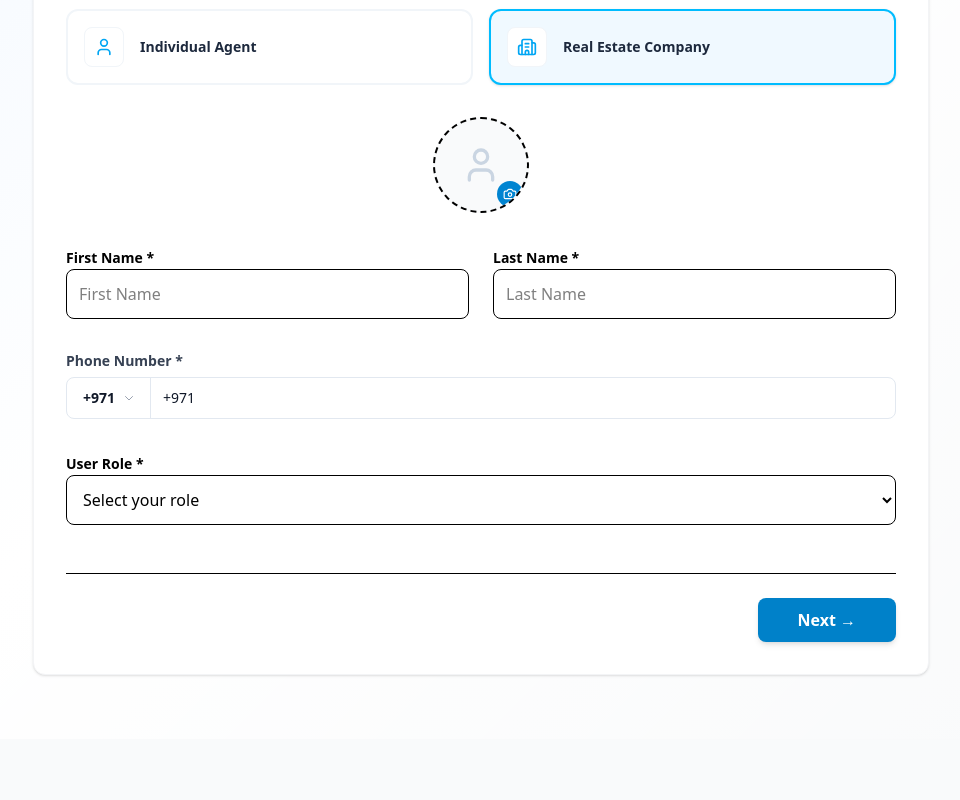
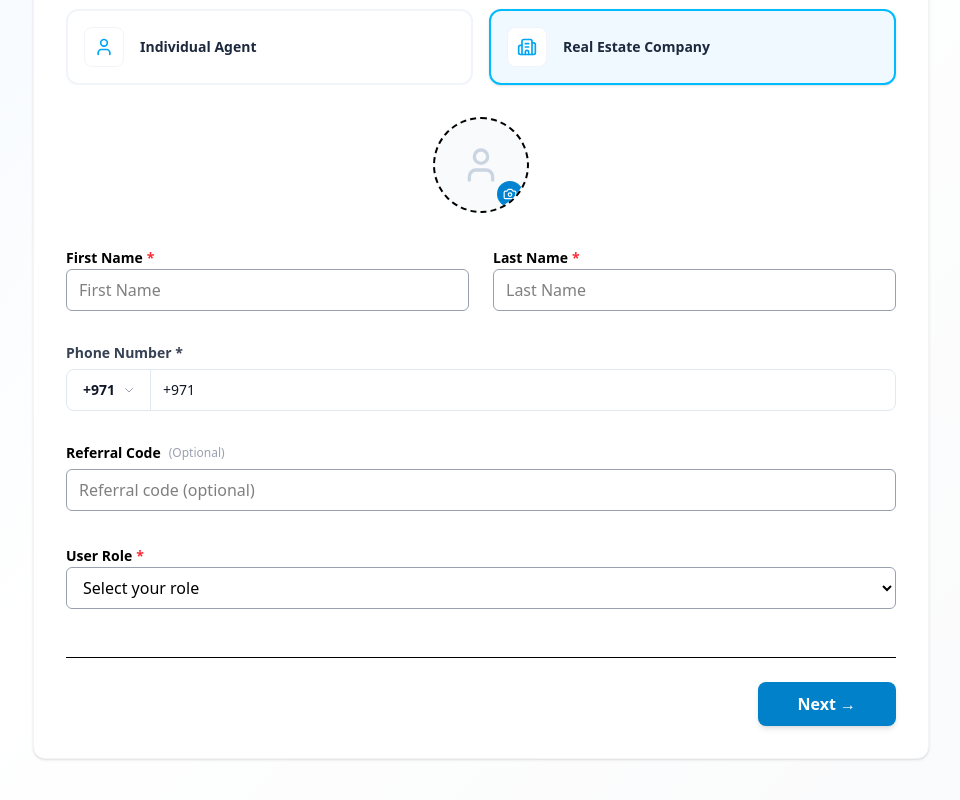
Before and after one commit to developedbysami/rem-app, a Next.js app: page /register in a window 1280 px wide. Shown: the part 540-1340 px from the top of the page, without its empty margins (159-1119 px from the left). Before the commit the page ends 1279 px from the top, so only its background shows below. Built offline with nearby package versions, Linux system fonts and the light colour scheme.

Commit message:
upload card fix

```diff
--- a/src/components/PersonalStep.tsx
+++ b/src/components/PersonalStep.tsx
@@ -1,12 +1,13 @@
 'use client';
 
-import React, { useState, useRef, useEffect } from 'react';
-import { User, Building2, Camera, ChevronDown, FileText, UploadCloud, X } from 'lucide-react';
+import React, { useState, useRef } from 'react';
+import { User, Building2, Camera, FileText, Ticket, Upload } from 'lucide-react'; // Added Ticket icon
 import { useForm } from 'react-hook-form';
+import { zodResolver } from '@hookform/resolvers/zod';
 import { z } from 'zod';
-import { zodResolver } from '@hookform/resolvers/zod';
 import PhoneInputField from '@/constants/PhoneInputField';
 
+// Schema remains the same (referralCode is already optional here)
 const personalSchema = z.object({
   firstName: z.string().min(2, 'First name required'),
   lastName: z.string().min(2, 'Last name required'),
@@ -25,7 +26,7 @@ export default function PersonalStep({ onNext, data }) {
   const fileInputRef = useRef<HTMLInputElement>(null);
   const certInputRef = useRef<HTMLInputElement>(null);
 
-  const { register, handleSubmit, control, watch, formState: { errors } } = useForm({
+  const { register, handleSubmit, control, formState: { errors } } = useForm({
     resolver: zodResolver(personalSchema),
     mode: 'onChange',
     defaultValues: {
@@ -75,48 +76,116 @@ export default function PersonalStep({ onNext, data }) {
       {/* Profile Pic */}
       <div className="flex flex-col items-center">
         <div className="relative w-24 h-24 rounded-full border-2 border-dashed bg-gray-50 flex items-center justify-center overflow-hidden">
-          {profileImage ? <img src={profileImage} className="w-full h-full object-cover" /> : <User size={40} className="text-slate-300" />}
+          {profileImage ? <img src={profileImage} alt="Profile" className="w-full h-full object-cover" /> : <User size={40} className="text-slate-300" />}
           <button type="button" onClick={() => fileInputRef.current?.click()} className="absolute bottom-1 right-1 bg-sky-600 text-white rounded-full p-1.5"><Camera size={14} /></button>
         </div>
         <input type="file" ref={fileInputRef} hidden onChange={(e) => handleFileChange(e, true)} />
       </div>
 
+      {/* Name Fields */}
       <div className="grid grid-cols-1 md:grid-cols-2 gap-6">
         <div className="space-y-1.5">
-          <label className="text-sm font-semibold">First Name *</label>
-          <input {...register('firstName')} className="w-full p-3 border rounded-lg focus:border-sky-400 outline-none" placeholder="First Name" />
+          <label className="text-sm font-semibold">First Name
+            <span className='inline-block ml-1 text-red-500'>*</span>
+          </label>
+          <input {...register('firstName')} className="input w-full p-3 border rounded-lg focus:border-sky-400 outline-none transition-all" placeholder="First Name" />
+          {errors.firstName && <p className="text-red-500 text-xs mt-1">{errors.firstName.message?.toString()}</p>}
         </div>
         <div className="space-y-1.5">
-          <label className="text-sm font-semibold">Last Name *</label>
-          <input {...register('lastName')} className="w-full p-3 border rounded-lg focus:border-sky-400 outline-none" placeholder="Last Name" />
+          <label className="text-sm font-semibold">Last Name
+            <span className='inline-block ml-1 text-red-500'>*</span>
+          </label>
+          <input {...register('lastName')} className="input w-full p-3 border rounded-lg focus:border-sky-400 outline-none transition-all" placeholder="Last Name" />
+          {errors.lastName && <p className="text-red-500 text-xs mt-1">{errors.lastName.message?.toString()}</p>}
         </div>
       </div>
 
+      {/* Phone Input */}
       <PhoneInputField name="phoneNumber" control={control} errors={errors} />
 
+      {/* --- NEW: Referral Code Input --- */}
       <div className="space-y-1.5">
-        <label className="text-sm font-semibold">User Role *</label>
-        <select {...register('userRole')} className="w-full p-3 border rounded-lg focus:border-sky-400 outline-none">
+        <label className="text-sm font-semibold flex items-center gap-2">
+          Referral Code <span className="text-gray-400 font-normal text-xs">(Optional)</span>
+        </label>
+        <div className="relative">
+
+          <input
+            {...register('referralCode')}
+            className="input w-full p-3 border rounded-lg focus:border-sky-400 outline-none transition-all"
+            placeholder="Referral code (optional)"
+          />
+        </div>
+      </div>
+
+      {/* User Role */}
+      <div className="space-y-1.5">
+        <label className="text-sm font-semibold">User Role
+          <span className='inline-block ml-1 text-red-500'>*</span>
+        </label>
+        <select {...register('userRole')} className="input w-full p-3 border rounded-lg focus:border-sky-400 outline-none bg-white">
           <option value="">Select your role</option>
           <option value="admin">Admin</option>
           <option value="agent">Agent</option>
           <option value="manager">Manager</option>
           <option value="director">Director</option>
         </select>
+        {errors.userRole && <p className="text-red-500 text-xs mt-1">{errors.userRole.message?.toString()}</p>}
       </div>
 
-      {accountType === 'agent' && (
-        <div onClick={() => certInputRef.current?.click()} className="border-2 border-dashed rounded-xl p-4 flex items-center justify-between cursor-pointer bg-slate-50">
-          <div className="flex items-center space-x-3">
-            <div className="p-2 bg-slate-200 rounded-lg text-slate-500"><FileText size={20} /></div>
-            <div><p className="text-sm font-medium">{certificate ? certificate.name : 'Upload Certification'}</p></div>
-          </div>
-          <input type="file" ref={certInputRef} hidden onChange={(e) => handleFileChange(e, false)} />
-        </div>
-      )}
+      {/* Certificate Upload for Agents */}
+     {accountType === 'agent' && (  <label className="text-sm font-semibold flex items-center gap-2">
+          Pera Certificate <span className="text-gray-400 font-normal text-xs">(Optional)</span>
+        </label>
+     )
+     }
+     {accountType === 'agent' && (
+  <div className="space-y-2">
+    <label className="text-sm font-semibold">RERA Certificate (Optional)</label>
+    <div
+      onClick={() => certInputRef.current?.click()}
+      className="border-2 border-dashed border-gray-300 rounded-xl p-10 flex flex-col items-center justify-center bg-gray-50/50 cursor-pointer hover:bg-gray-50 hover:border-[#0081C9] transition-all group"
+    >
+      {/* Upload Icon */}
+      <div className="mb-4 text-gray-400 group-hover:text-[#0081C9] transition-colors">
+        <Upload size={40} strokeWidth={1.5} />
+      </div>
+
+      {/* Main Text */}
+      <div className="text-sm md:text-base text-center">
+        <span className="text-[#0081C9] font-semibold hover:underline">
+          {certificate ? "Change certificate" : "Click to upload"}
+        </span>
+        <span className="text-gray-600"> or drag and drop</span>
+      </div>
+
+      {/* File Info / Constraints */}
+      <div className="text-xs text-gray-400 mt-2 uppercase tracking-wide text-center">
+        {certificate ? (
+          <span className="text-green-600 font-medium normal-case">
+            Selected: {certificate.name}
+          </span>
+        ) : (
+          "PDF, DOC, DOCX, JPG, PNG (MAX. 10MB)"
+        )}
+      </div>
+
+      {/* Hidden Input - Logic kept from your original */}
+      <input
+        type="file"
+        ref={certInputRef}
+        className="hidden"
+        onChange={(e) => handleFileChange(e, false)}
+        accept=".pdf,.doc,.docx,.jpg,.png"
+      />
+    </div>
+  </div>
+)}
 
       <div className="flex justify-end mt-12 pt-6 border-t">
-        <button type="submit" className="bg-[#0081C9] text-white px-10 py-2.5 rounded-lg font-bold shadow-md">Next →</button>
+        <button type="submit" className="bg-[#0081C9] hover:bg-[#006da8] text-white px-10 py-2.5 rounded-lg font-bold shadow-md transition-all active:scale-95">
+          Next →
+        </button>
       </div>
     </form>
   );
```
